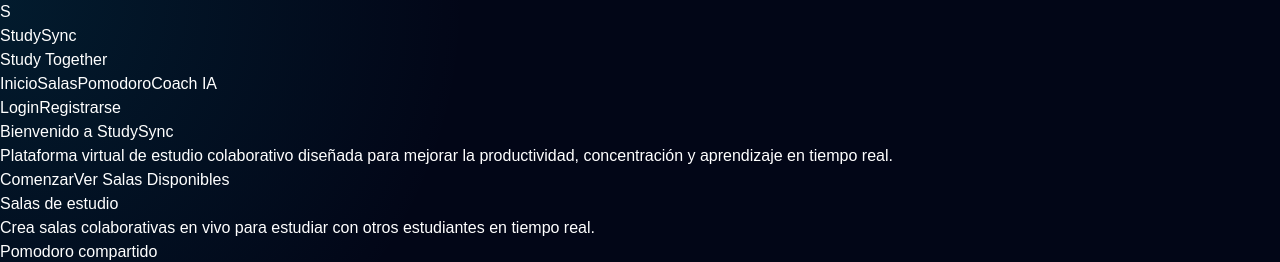
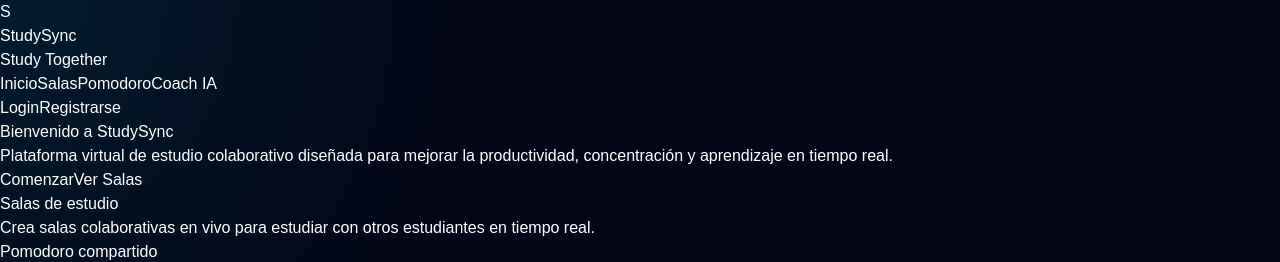
Before and after one commit to studysyncgrupoj-code/proyecto_grupoj-version2, a React app in the folder frontend/: page / in a window 1280 px wide. Shown: the top 262 px of the page. Built offline with nearby package versions, Linux system fonts and the light colour scheme; the HTML template or start-up script is replaced by a standard one.

Commit message:
Todo vuelve a la normalidad

```diff
--- a/frontend/src/pages/Home.jsx
+++ b/frontend/src/pages/Home.jsx
@@ -27,7 +27,7 @@ function Home() {
           href="/study-rooms"
          className="border border-slate-700 hover:border-cyan-400 transition px-6 py-3 rounded-xl font-semibold"
         >
-        Ver Salas Disponibles
+        Ver Salas
         </a>
 
         </div>
```
